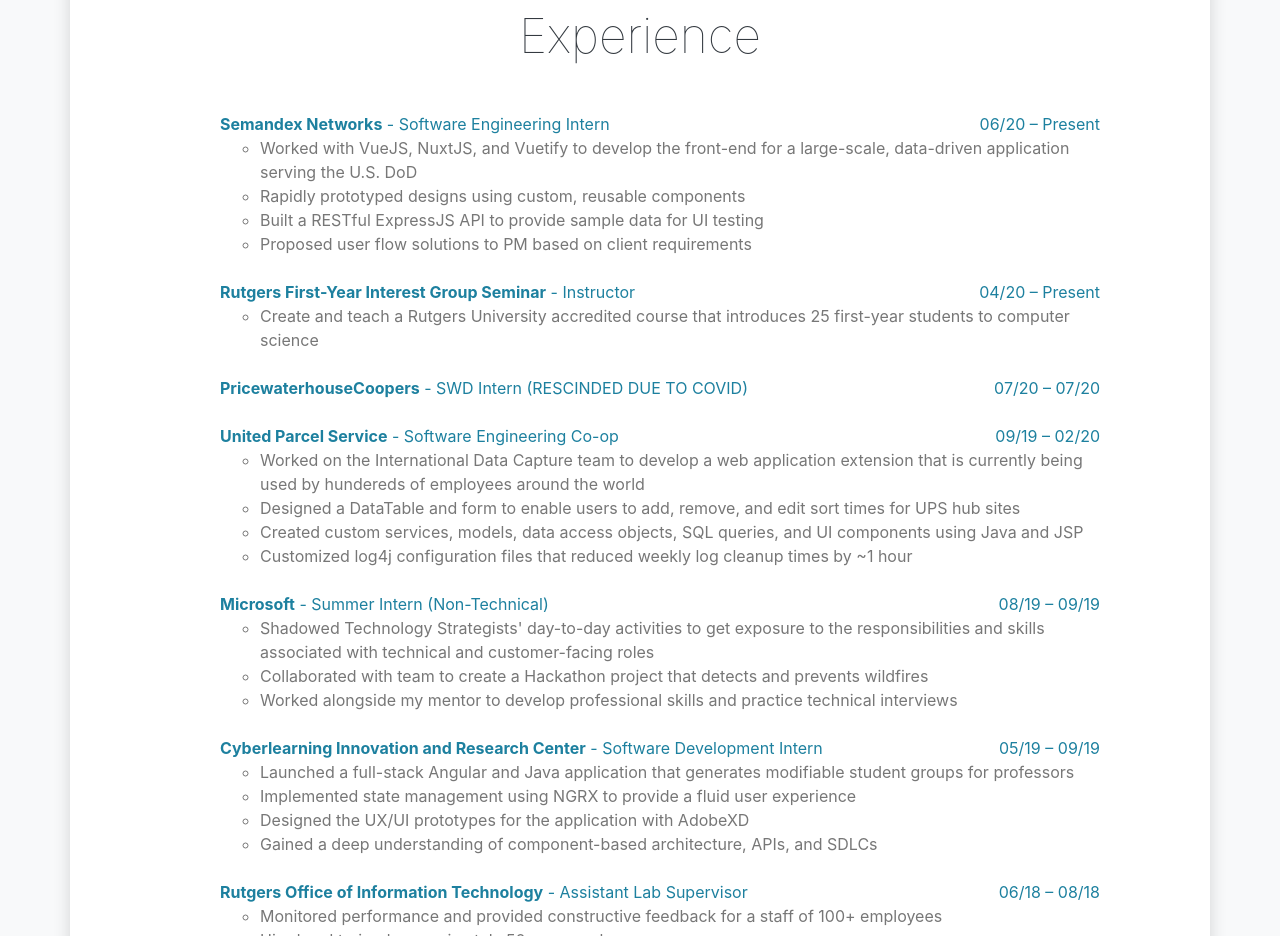
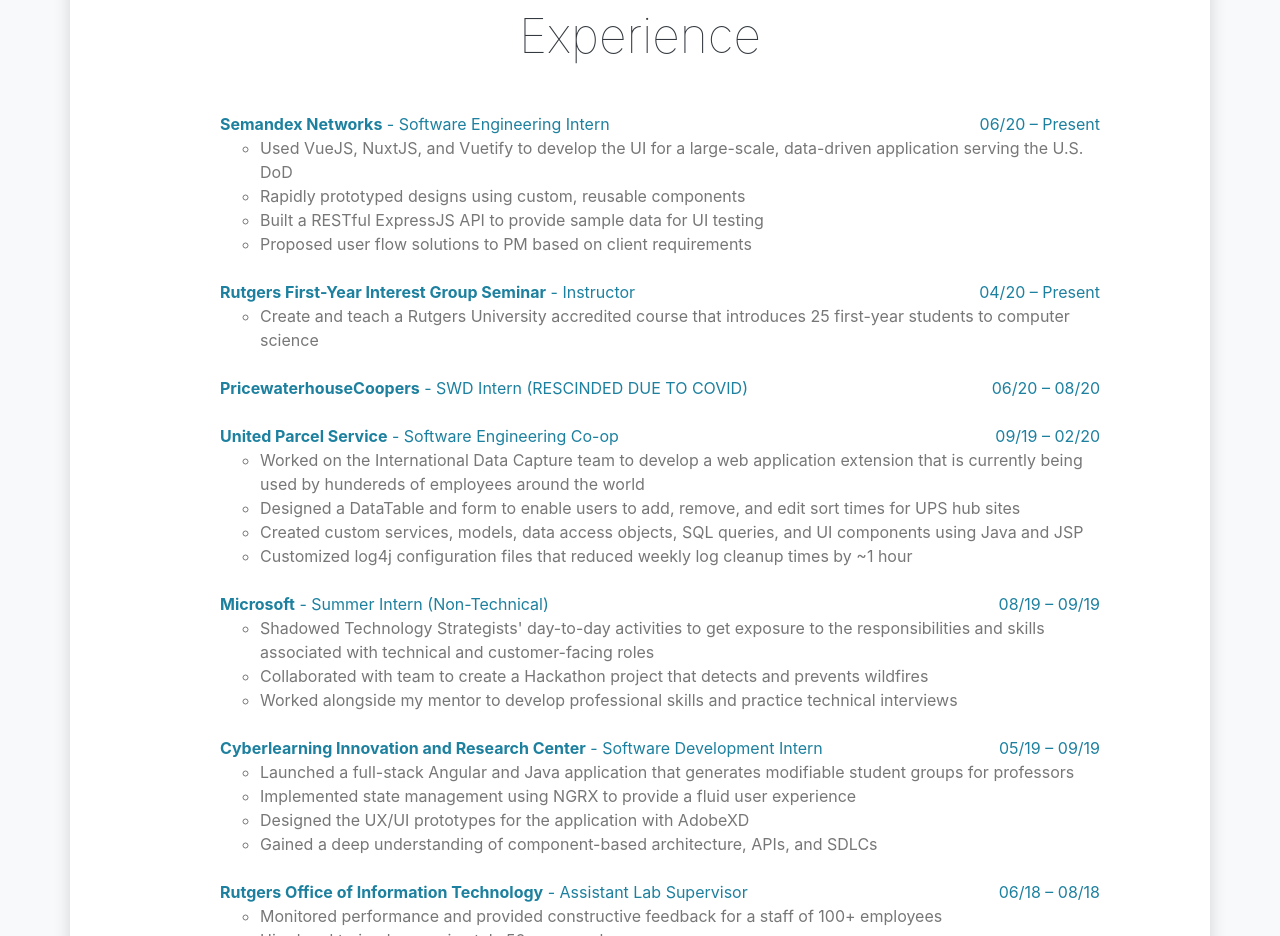
Before and after one commit to Jmendapara/jmendapara.github.io, a website: page index.html in a window 1280 px wide. Shown: the part 4160-5096 px from the top of the page. Drawn offline with nearby package versions, Linux system fonts and the light colour scheme.

Commit message:
Update index.html

```diff
--- a/index.html
+++ b/index.html
@@ -393,7 +393,7 @@
 
          <ul>
 
-           <li>Worked with VueJS, NuxtJS, and Vuetify to develop the front-end for a large-scale, data-driven application serving the U.S. DoD</li>
+           <li>Used VueJS, NuxtJS, and Vuetify to develop the UI for a large-scale, data-driven application serving the U.S. DoD</li>
            <li>Rapidly prototyped designs using custom, reusable components</li>
            <li>Built a RESTful ExpressJS API to provide sample data for UI testing</li>
            <li>Proposed user flow solutions to PM based on client requirements</li>
@@ -421,7 +421,7 @@
 
    <li>
     <h10><b>PricewaterhouseCoopers</b> - SWD Intern (RESCINDED DUE TO COVID)</h10>
-    <h10 class="float-right">07/20 – 07/20</h10>
+    <h10 class="float-right">06/20 – 08/20</h10>
 
     <ul>
 
```
